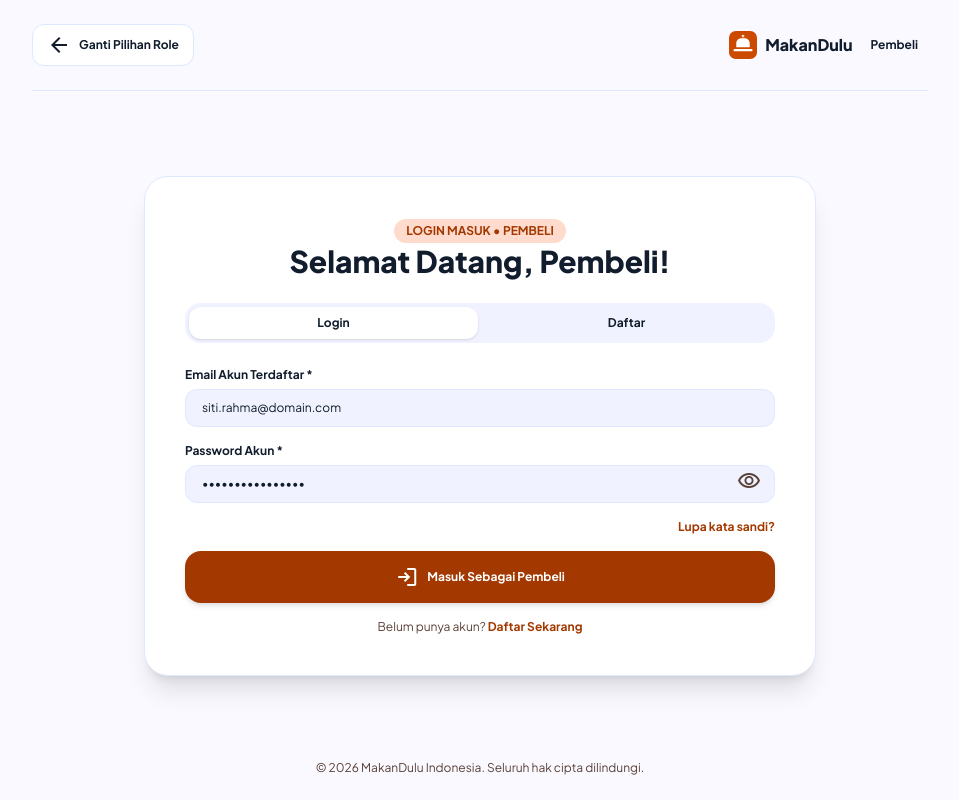
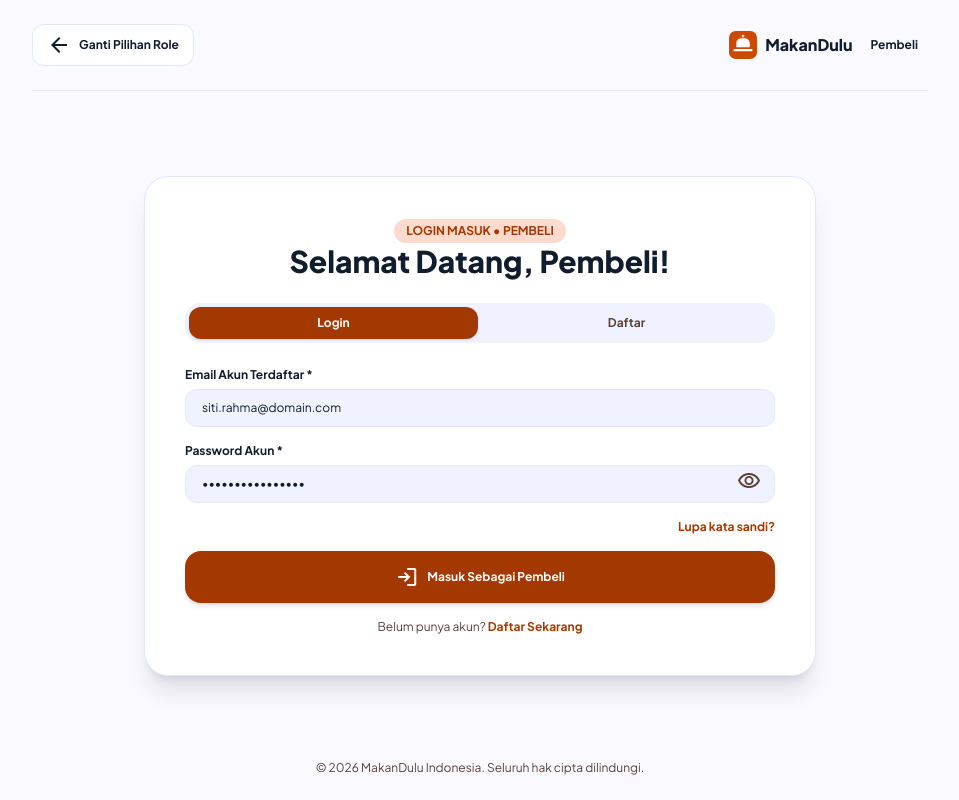
Before and after one commit to KEL1IPPL/TUBES_IPPL_Aplikasi_MakanDulu, a React (Vite) app in the folder MakanDulu/frontend/: page / in a window 1280 px wide. Both pictures are taken after a click on the element 378 px from the left and 506 px from the top of the page. Shown: the whole page, without its empty margins (160-1119 px from the left). Built offline with nearby package versions, Linux system fonts and the light colour scheme; no server answers.

Commit message:
Menambahkan transisi pada Login dan Daftar

```diff
--- a/MakanDulu/frontend/src/views/AlurAutentikasiPeran.tsx
+++ b/MakanDulu/frontend/src/views/AlurAutentikasiPeran.tsx
@@ -1,4 +1,5 @@
 import React from 'react';
+import { AnimatePresence, motion } from 'motion/react';
 import { LOGO_URL } from '../data/dataMock';
 import { BuyerRegistrationForm } from '../auth/components/BuyerRegistrationForm';
 import { LoginForm } from '../auth/components/LoginForm';
@@ -29,15 +30,27 @@ export const RoleAuthFlow: React.FC<AuthViewProps> = (props) => {
   const title = auth.authMode === 'login' ? `Selamat Datang, ${userRole}!` : auth.authMode === 'preferences' ? 'Pilih Selera & Preferensi Makanan' : auth.authMode === 'reset-password' ? 'Lupa Kata Sandi Akun?' : `Daftar Akun ${userRole} MakanDulu`;
   return <div className="min-h-screen bg-[#f9f9ff] flex flex-col justify-between py-6 px-4 sm:px-6 lg:px-12">
     <div className="w-full max-w-4xl mx-auto flex items-center justify-between pb-6 border-b border-[#dee8ff]"><button type="button" onClick={onBackToRoleSelect} className="inline-flex items-center gap-2 px-3.5 py-2 rounded-xl bg-white text-[#111c2d] text-xs font-bold border border-[#dee8ff]"><span className="material-symbols-outlined text-base">arrow_back</span> Ganti Pilihan Role</button><div className="flex items-center gap-2"><img src={LOGO_URL} alt="Logo" className="h-7 w-auto" /><span className="font-extrabold">MakanDulu</span><span className="px-2.5 py-0.5 rounded-full text-xs font-bold">{userRole}</span></div></div>
-    <main className="w-full max-w-2xl mx-auto my-8"><div className="bg-white rounded-3xl p-6 sm:p-10 border border-[#dee8ff] shadow-xl"><div className="text-center mb-6"><span className="inline-block px-3 py-1 rounded-full text-xs font-bold uppercase bg-[#ffdbce] text-[#a33900]">{header}</span><h2 className="text-2xl sm:text-3xl font-extrabold text-[#111c2d]">{title}</h2></div>
+    <main className="w-full max-w-2xl mx-auto my-8"><motion.div layout transition={{ layout: { duration: 0.25, ease: 'easeInOut' } }} className="bg-white rounded-3xl p-6 sm:p-10 border border-[#dee8ff] shadow-xl"><div className="text-center mb-6"><span className="inline-block px-3 py-1 rounded-full text-xs font-bold uppercase bg-[#ffdbce] text-[#a33900]">{header}</span><h2 className="text-2xl sm:text-3xl font-extrabold text-[#111c2d]">{title}</h2></div>
       {auth.alertBanner && <div className={`mb-6 p-4 rounded-2xl text-xs ${auth.alertBanner.type === 'error' ? 'bg-[#ffdad6] text-[#ba1a1a]' : 'bg-[#dee8ff] text-[#111c2d]'}`}>{auth.alertBanner.message}<button type="button" onClick={auth.clearAlert} className="float-right">×</button></div>}
-      {auth.authMode !== 'preferences' && auth.authMode !== 'reset-password' && <nav className="flex gap-1 p-1 bg-[#f0f3ff] rounded-2xl mb-6"><button type="button" onClick={() => auth.setAuthMode('login')} className={`flex-1 py-2 rounded-xl text-xs font-bold ${auth.authMode === 'login' ? 'bg-white shadow-sm' : ''}`}>Login</button><button type="button" onClick={() => auth.setAuthMode('register')} className={`flex-1 py-2 rounded-xl text-xs font-bold ${auth.authMode === 'register' ? 'bg-[#a33900] text-white' : ''}`}>Daftar</button></nav>}
+      {auth.authMode !== 'preferences' && auth.authMode !== 'reset-password' && <nav className="flex gap-1 p-1 bg-[#f0f3ff] rounded-2xl mb-6">
+        {(['login', 'register'] as const).map((mode) => {
+          const isActive = auth.authMode === mode;
+          return <button key={mode} type="button" aria-pressed={isActive} onClick={() => auth.setAuthMode(mode)} className={`relative flex-1 py-2 rounded-xl text-xs font-bold transition-colors duration-200 ${isActive ? 'text-white' : 'text-[#5a4138] hover:text-[#111c2d]'}`}>
+            {isActive && <motion.span layoutId="auth-mode-indicator" aria-hidden="true" className="absolute inset-0 rounded-xl bg-[#a33900] shadow-sm" transition={{ type: 'spring', stiffness: 500, damping: 64 }} />}
+            <span className="relative z-10">{mode === 'login' ? 'Login' : 'Daftar'}</span>
+          </button>;
+        })}
+      </nav>}
+      <AnimatePresence mode="wait" initial={false}>
+        <motion.div key={auth.authMode} initial={{ opacity: 0, y: 8 }} animate={{ opacity: 1, y: 0 }} exit={{ opacity: 0, y: -4 }} transition={{ duration: 0.18 }}>
       {auth.authMode === 'login' && <LoginForm userRole={userRole} isSubmitting={auth.isSubmitting} setAuthMode={auth.setAuthMode} setAlertBanner={auth.setAlertBanner} email={auth.loginEmail} password={auth.loginPassword} showPassword={auth.showPassword} setEmail={auth.setLoginEmail} setPassword={auth.setLoginPassword} setShowPassword={auth.setShowPassword} onSubmit={auth.handleLoginSubmit} onForgotPassword={() => { auth.setResetEmail(auth.loginEmail); auth.setResetStep('input-email'); auth.setAuthMode('reset-password'); }} />}
       {auth.authMode === 'register' && userRole === 'Pembeli' && <BuyerRegistrationForm userRole={userRole} isSubmitting={auth.isSubmitting} setAuthMode={auth.setAuthMode} setAlertBanner={auth.setAlertBanner} values={{ name: auth.custName, email: auth.custEmail, password: auth.custPassword, phone: auth.custPhone, address: auth.custAddress }} onChange={setField} onSubmit={auth.handleBuyerRegistration} />}
       {auth.authMode === 'register' && userRole === 'Penjual' && <SellerRegistrationForm userRole={userRole} isSubmitting={auth.isSubmitting} setAuthMode={auth.setAuthMode} setAlertBanner={auth.setAlertBanner} values={{ owner: auth.merchOwner, store: auth.merchStoreName, email: auth.merchEmail, password: auth.merchPassword, phone: auth.merchPhone, address: auth.merchStoreAddress }} files={{ nib: auth.uploadedNib, ktp: auth.uploadedKtp, npwp: auth.uploadedNpwp }} onChange={setSellerField} onFile={(field, value) => { const setters: Record<string, (value: string) => void> = { nib: auth.setUploadedNib, ktp: auth.setUploadedKtp, npwp: auth.setUploadedNpwp }; setters[field]?.(value); }} onSubmit={auth.handleSellerRegistration} showToast={showToast} />}
       {auth.authMode === 'preferences' && <PreferencesForm tastes={auth.selectedTastes} categories={auth.selectedCategories} dietary={auth.selectedDietary} loading={auth.isSubmitting} toggleTaste={auth.toggleTaste} toggleCategory={auth.toggleCategory} toggleDietary={auth.toggleDietary} onSubmit={auth.handleSavePreferences} />}
       {auth.authMode === 'reset-password' && <ResetPasswordForm step={auth.resetStep} email={auth.resetEmail} otp={auth.resetOtp} newPassword={auth.resetNewPassword} confirmPassword={auth.resetConfirmPassword} loading={auth.isSubmitting} showNewPassword={auth.showResetNewPassword} showConfirmPassword={auth.showResetConfirmPassword} setEmail={auth.setResetEmail} setOtp={auth.setResetOtp} setNewPassword={auth.setResetNewPassword} setConfirmPassword={auth.setResetConfirmPassword} setShowNewPassword={auth.setShowResetNewPassword} setShowConfirmPassword={auth.setShowResetConfirmPassword} onSendOtp={auth.handleSendResetOtp} onVerifyOtp={auth.handleVerifyOtp} onSavePassword={auth.handleSaveNewPassword} onBack={() => auth.setAuthMode('login')} />}
-    </div></main><footer className="w-full max-w-4xl mx-auto text-center text-xs text-[#5a4138]">© 2026 MakanDulu Indonesia. Seluruh hak cipta dilindungi.</footer>
+        </motion.div>
+      </AnimatePresence>
+    </motion.div></main><footer className="w-full max-w-4xl mx-auto text-center text-xs text-[#5a4138]">© 2026 MakanDulu Indonesia. Seluruh hak cipta dilindungi.</footer>
   </div>;
 };
 
```
